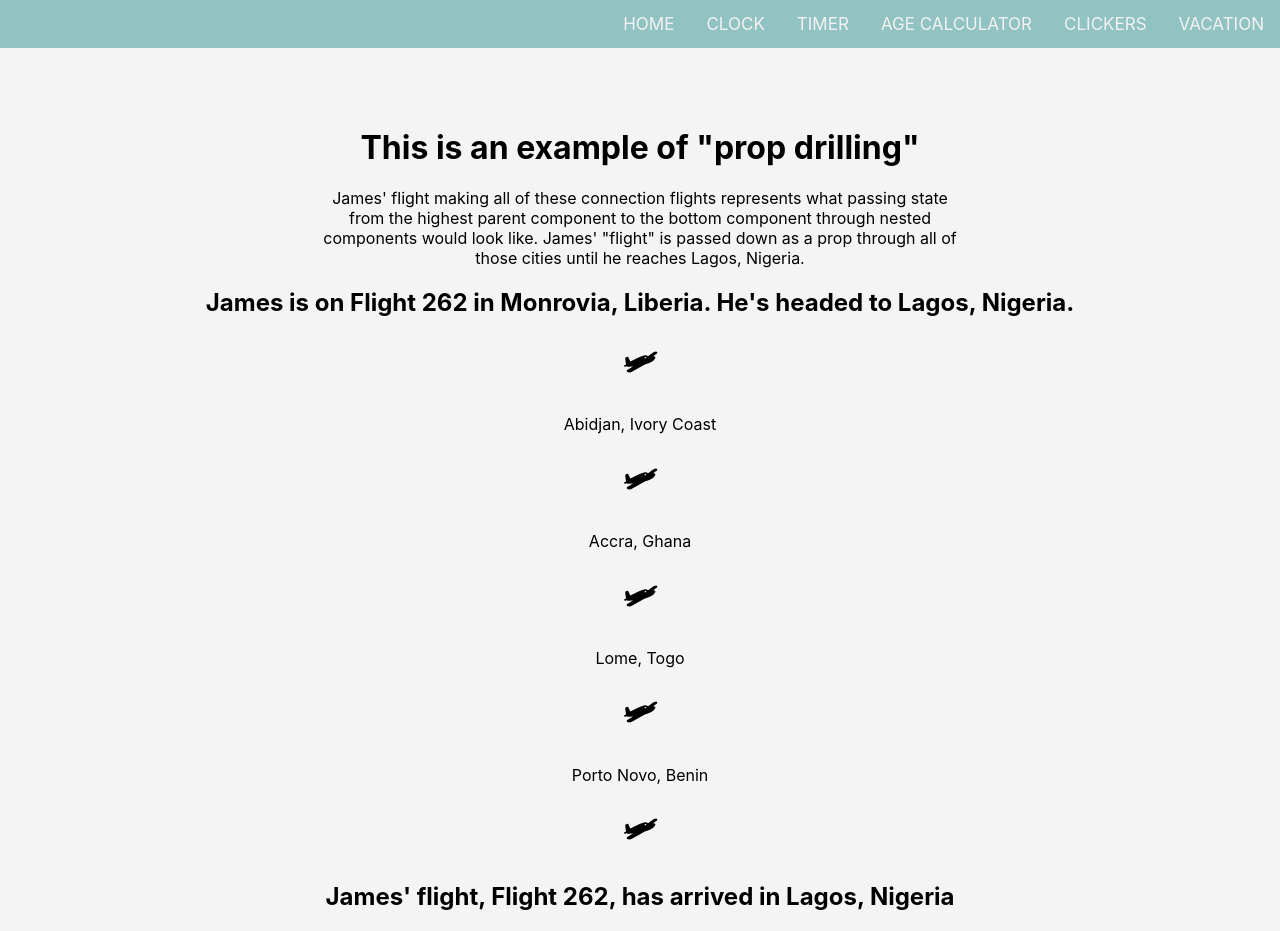
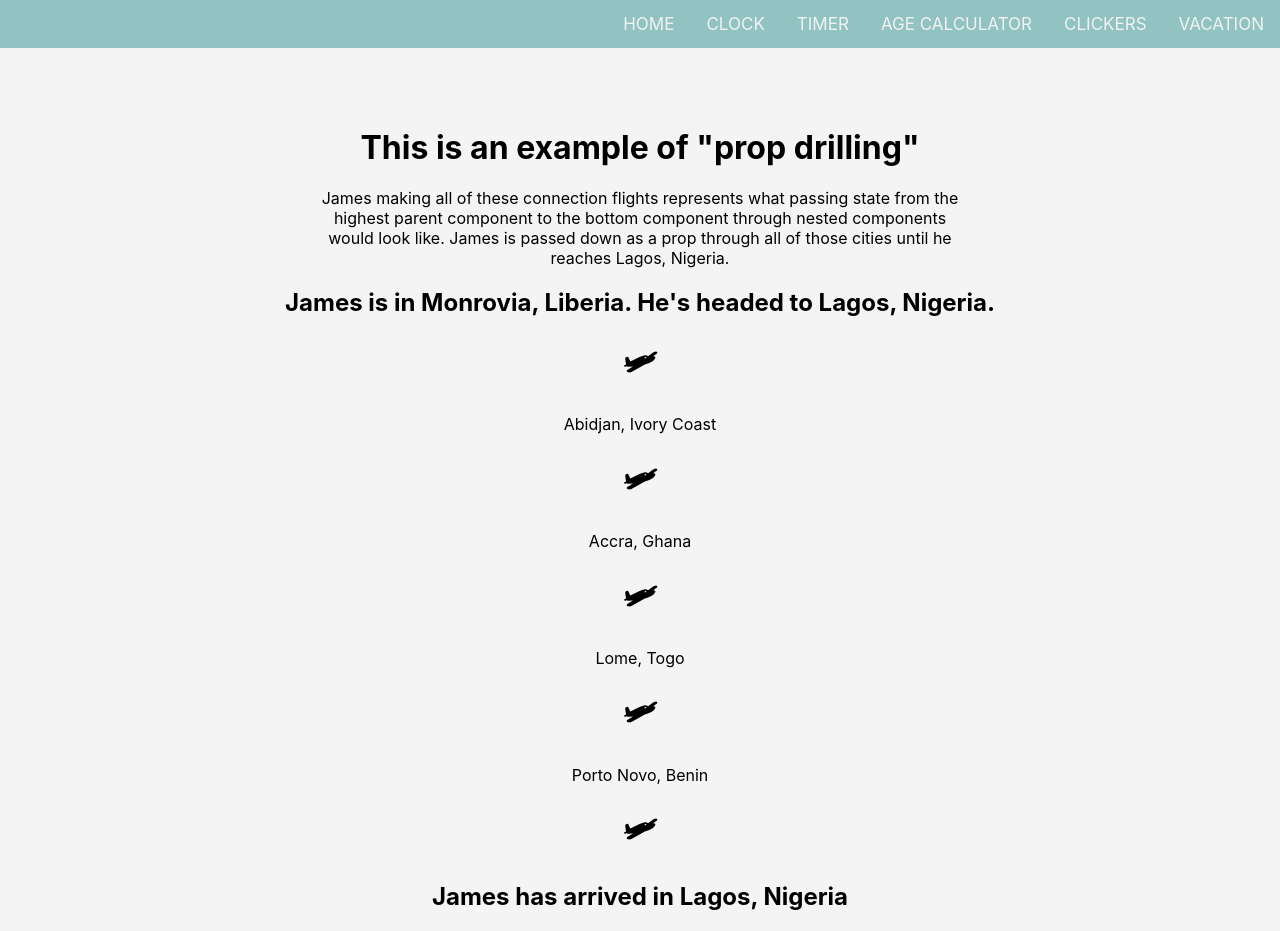
Before and after one commit to IfeAkiWad/learning_hooks, a React (Create React App) app: page /vacation in a window 1280 px wide. Built offline with nearby package versions, Linux system fonts and the light colour scheme.

Commit message:
learning useContext

```diff
--- a/src/useContext/Vacation.js
+++ b/src/useContext/Vacation.js
@@ -1,72 +1,72 @@
 import React, { useState } from "react"
 
 function Vacation () {
-    const [jamesFlight, setJamesFlight] = useState('Flight 262')
+    const [james] = useState('James')
 
     return (
         <div>
             <h1> This is an example of "prop drilling"</h1>
-            <p>James' flight making all of these connection flights represents what passing state from the highest parent component to the bottom component through nested components would look like. James' "flight" is passed down as a prop through all of those cities until he reaches Lagos, Nigeria.</p>
-            <h2>James is on {`${jamesFlight}`} in Monrovia, Liberia. He's headed to Lagos, Nigeria.</h2>
+            <p>James making all of these connection flights represents what passing state from the highest parent component to the bottom component through nested components would look like. James is passed down as a prop through all of those cities until he reaches Lagos, Nigeria.</p>
+            <h2>{`${james}`} is in Monrovia, Liberia. He's headed to Lagos, Nigeria.</h2>
             <h1>🛩</h1>
-            <Abidjan jamesFlight={jamesFlight} />
+            <Abidjan james={james} />
 
         </div>
     )
 }
 
-function Abidjan({ jamesFlight }) {
+function Abidjan({ james }) {
     return (
         <div>
             <p>Abidjan, Ivory Coast</p>
             <h1>🛩</h1>
-            <Accra jamesFlight={jamesFlight} />
+            <Accra james={james} />
 
         </div>
     )
 }
 
-function Accra({ jamesFlight }) {
+function Accra({ james }) {
     return (
         <div>
             <p>Accra, Ghana</p>
             <h1>🛩</h1>
-            <Lome jamesFlight={jamesFlight} />
+            <Lome james={james} />
 
         </div>
     )
 }
 
-function Lome({ jamesFlight }) {
+function Lome({ james }) {
     return (
         <div>
             <p>
                 Lome, Togo
             </p>
             <h1>🛩</h1>
-            <PortoNovo jamesFlight={jamesFlight} />
+            <PortoNovo james={james} />
 
         </div>
     )
 }
 
-function PortoNovo({ jamesFlight }) {
+function PortoNovo({ james }) {
     return(
         <div>
             <p>
                 Porto Novo, Benin
             </p>
             <h1>🛩</h1>
-            <Lagos jamesFlight={jamesFlight} />
+            <Lagos james={james} />
 
         </div>
     )
 }
 
-function Lagos({ jamesFlight }) {
+function Lagos({ james }) {
     return (
         <div>
-            <h2> James' flight, {`${jamesFlight}`}, has arrived in Lagos, Nigeria</h2>
+            <h2> {`${james}`} has arrived in Lagos, Nigeria</h2>
         </div>
     )
 }
```
